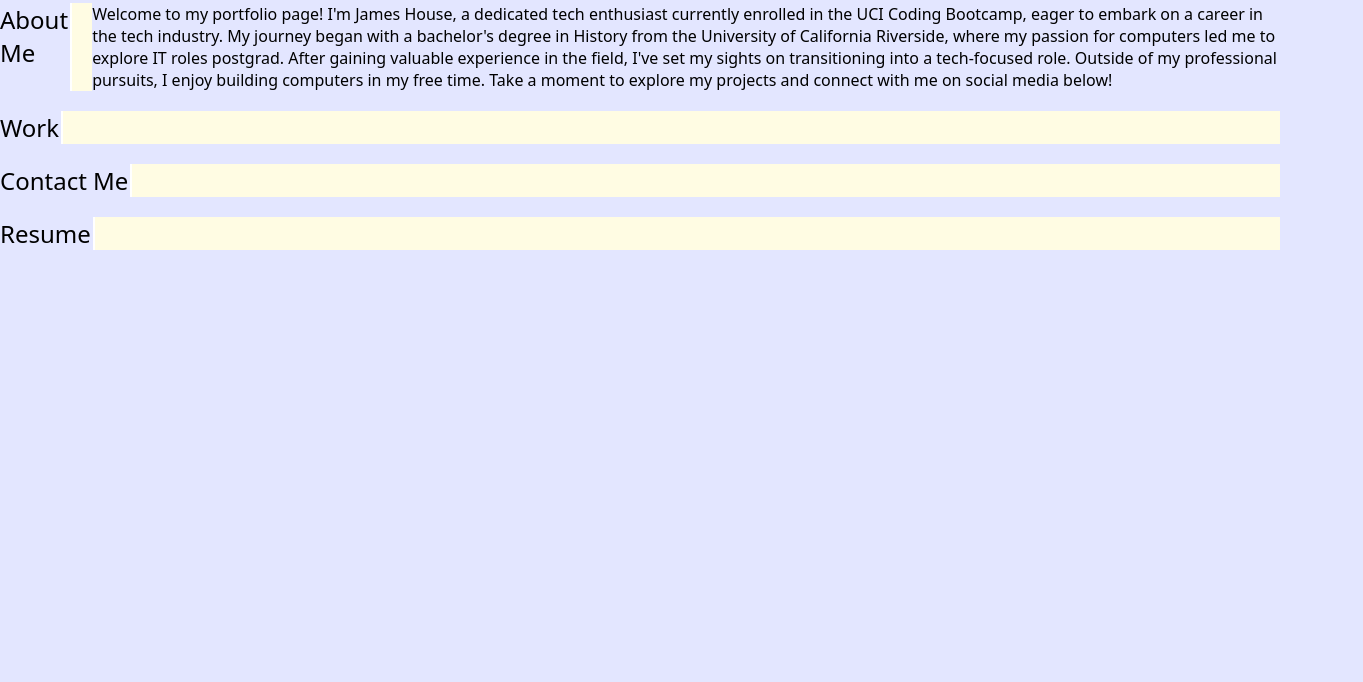
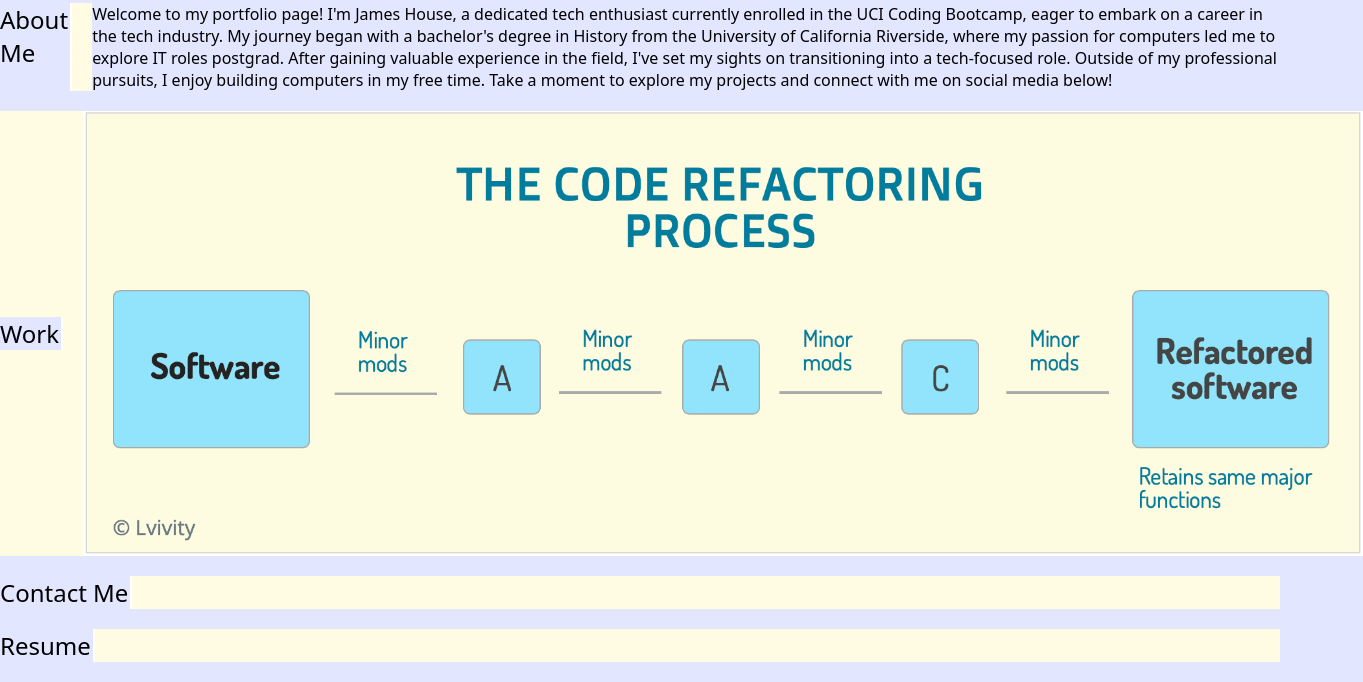
Before and after one commit to housejames/James-Portfolio, a plain HTML site: page index.html in a window 1280 px wide. Shown: the part 1212-1894 px from the top of the page, 1363 px wide, since content can reach past the window. Before the commit the page ends 1482 px from the top, so only its background shows below. Drawn offline with Linux system fonts and the light colour scheme.

Commit message:
trying to get the work img section to work

```diff
--- a/assets/css/style.css
+++ b/assets/css/style.css
@@ -88,6 +88,22 @@
     padding-right: 2px;
 }
 
+.work {
+    display: flex;
+    flex-direction: row; /* Display items in a row */
+    align-items: center; /* Center items vertically */
+    margin-bottom: 20px;
+    background-color: var(--primary-color);
+ }
+
+ .work h2 {
+    margin-right: 20px; /* Adjust spacing between h2 and img */
+ }
+
+ .work img {
+    order: 1; /* Specify the order of the img */
+ }
+
 /* using a mobile-first approach, use `min-width` values going from narrow -> wide for a responsive design */
 @media screen and (min-width: 768px) {
 
--- a/index.html
+++ b/index.html
@@ -52,6 +52,7 @@
                 </p>
             </article>
             <article id="work" class="work">
+                <img src="./assets/images/refactoring-process.png">
                 <h2>Work</h2>
 
             </article>
```
